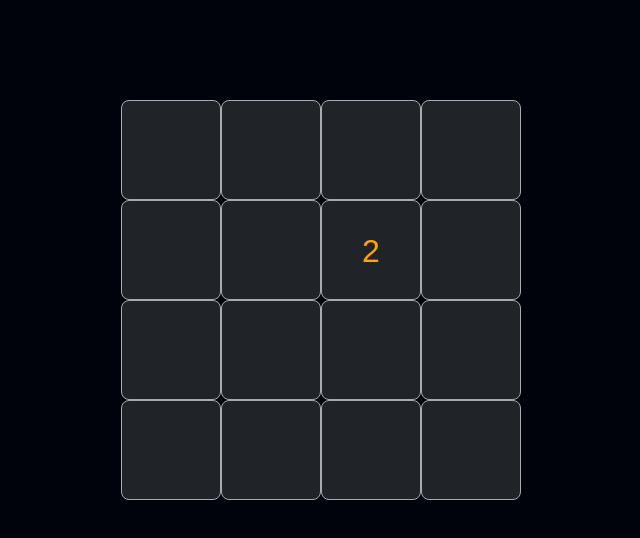
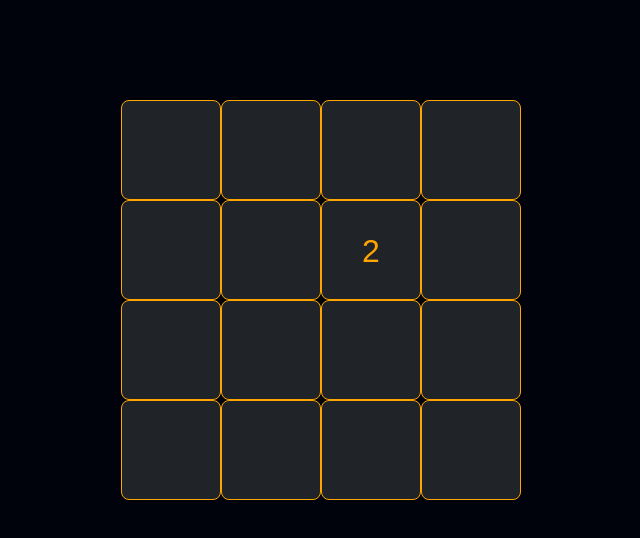
Before and after one commit to 1smat/2048-js, a website: page index.html in a window 1280 px wide. Shown: the whole page, without its empty margins (294-934 px from the left). Drawn offline with Linux system fonts and the light colour scheme.

Commit message:
modified

```diff
--- a/script/app.js
+++ b/script/app.js
@@ -3,12 +3,15 @@ document.addEventListener('DOMContentLoaded', () => {
 
     const width = 4
     let squares = []
+    let square
 
     // create a playing board
     function createBoard() {
         for (let i=0; i < width * width; i++) {
             square = document.createElement('div')
             square.innerHTML = ''
+
+
             gridDisplay.appendChild(square)
             squares.push(square)
         }
@@ -20,6 +23,8 @@ document.addEventListener('DOMContentLoaded', () => {
     // generate a number randomly
     function generate() {
         setTimeout(function () {
+            square.classList.add("box", "faded-out")
+            square.classList.remove("faded-out")
             let randomNumber = Math.floor(Math.random() * squares.length)
             if  (squares[randomNumber].innerHTML == 0) {
                 squares[randomNumber].innerHTML = 2
--- a/style/style.css
+++ b/style/style.css
@@ -17,7 +17,6 @@ body {
 }
 .grid > div {
     line-height: 100px;
-
     font-family: Sans-serif, Arial, Courier;
     padding-top: 0;
     width: 100px;
@@ -28,6 +27,5 @@ body {
     text-align: center;
     border-radius: 8px;
     border: 1px solid;
-    border-color: #AAAAB1;
 
 }
```
Also changed, not shown: index.html (+3 -1 lines).
